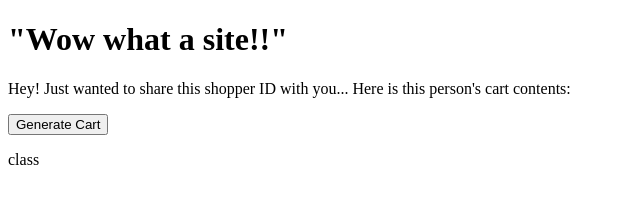
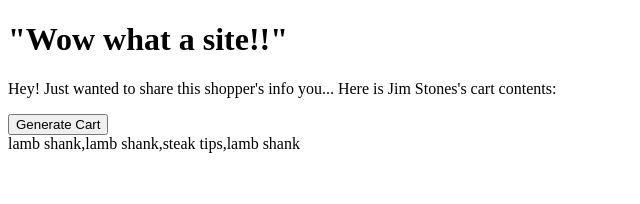
Before and after one commit to cwatersaudio/ScrimbaModule0, a plain HTML site: page shopper/index.html in a window 1280 px wide. Both pictures are taken after a click on the button "Generate Cart". Shown: the whole page, without its empty margins (0-640 px from the left). Drawn offline with Linux system fonts and the light colour scheme.

Commit message:
Updated HTML; added DOM elements to JS

```diff
--- a/shopper/index.html
+++ b/shopper/index.html
@@ -11,14 +11,14 @@
         <h1> "Wow what a site!!" </h1>
 
         <div>
-            <p>Hey!  Just wanted to share this shopper ID with you... Here is this person's cart contents:
+            <p>Hey!  Just wanted to share this shopper's info you... Here is <span id="shopperEl"></span>'s cart contents: <!--Added a reference to the shopper's name-->
             </p>
-            <button id="cartGen" type="button">Generate Cart</button>
+            <button id="cartGen" type="button">Generate Cart</button>  <!--button now does something-->
         </div>
-        <p>class</p>
-        <script src="shopper.js">
-
-        </script>
+        <div id="cart-contents">
+            <p></p>
+        </div>
+        <script src="shopper.js"></script>
 
 
 
--- a/shopper/shopper.js
+++ b/shopper/shopper.js
@@ -6,6 +6,15 @@ var cart2;
 var cart3;
 var cart4;
 
+const shopperName = document.getElementById("shopperEl");
+const shopButton = document.getElementById("cartGen");
+const cartEl = document.getElementById("cart-contents");
+
+
+shopButton.addEventListener('click', () => {
+  makeCart();
+  cartEl.innerHTML =  printCart();
+});
 var shopper = {
   firstName: "Jim",
   lastName: "Stones",
@@ -13,7 +22,7 @@ var shopper = {
    shopperCart: []
 
   }
-
+shopperName.innerHTML = `${shopper.firstName} ${shopper.lastName}`;
 function makeCart () { //altered this function to not recieve any parameters
   let cartItems = [];
   for (i=0; i < 4; i++) {  //creates the random cart indexes
@@ -34,8 +43,8 @@ function randInt (min, max) {
 
 
 function printCart() {
-  // return shopper.shopperCart;
-  console.log(shopper.shopperCart)
+  return shopper.shopperCart;
+  // console.log(shopper.shopperCart)
 }
 
 makeCart();
```
